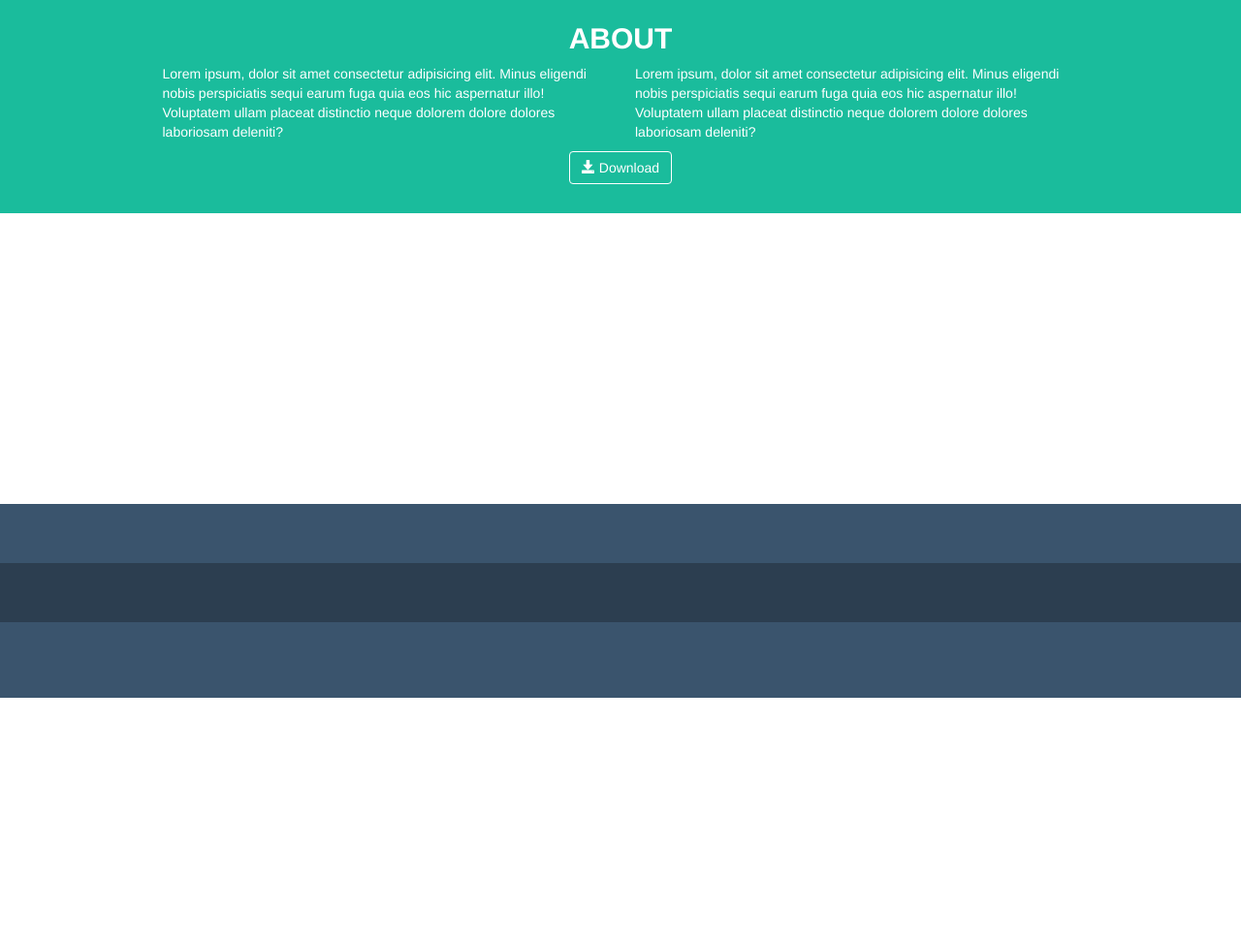
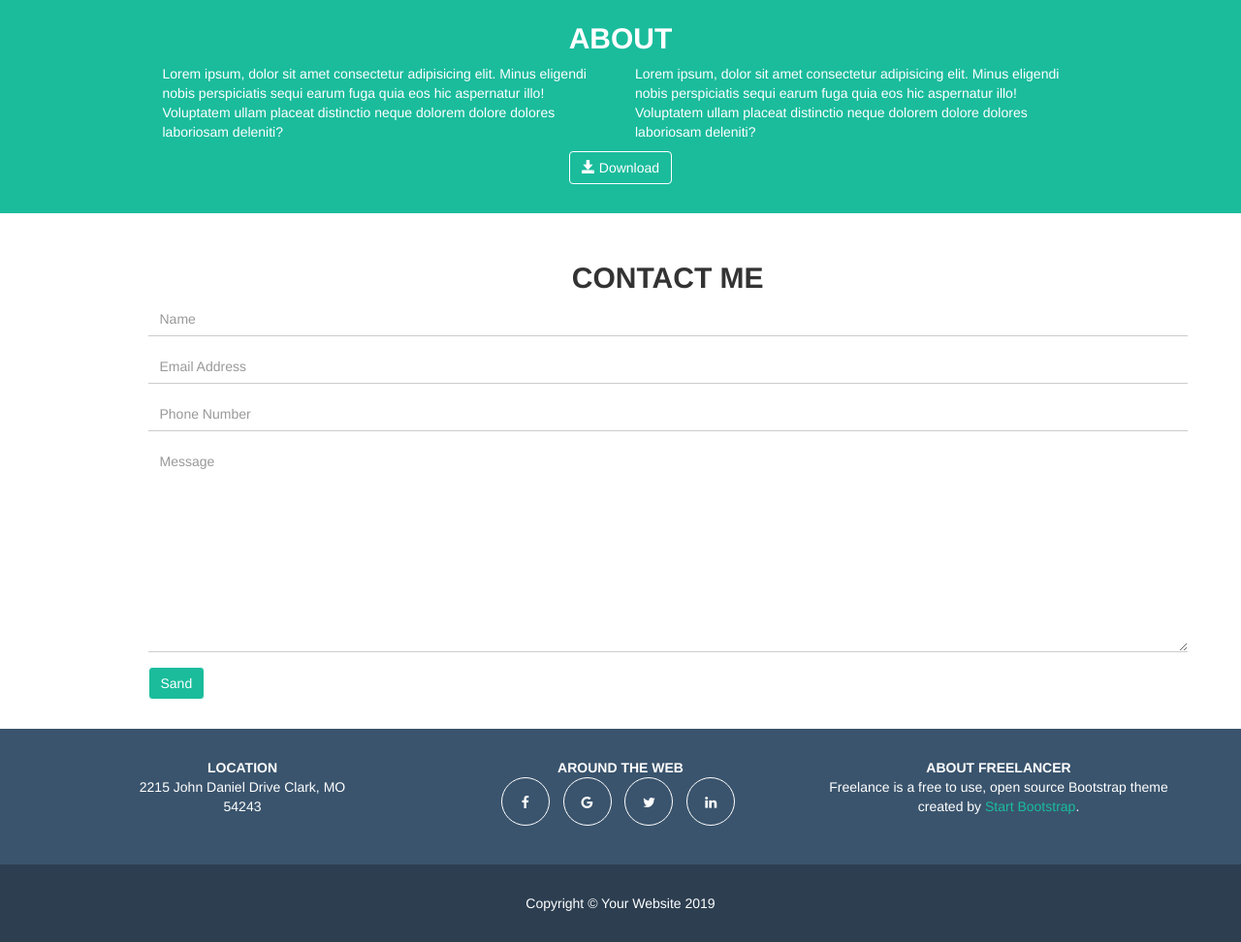
Before and after one commit to Polidora90/html-css-bootstrap-freelancer, a plain HTML site: page index.html in a window 1280 px wide. Shown: the part 1208-2180 px from the top of the page at 97% size. Before the commit the page ends 1928 px from the top, so only its background shows below. Drawn offline with nearby package versions, Linux system fonts and the light colour scheme.

Commit message:
struttura il progetto

```diff
--- a/index.html
+++ b/index.html
@@ -6,6 +6,7 @@
     <meta name="viewport" content="width=device-width, initial-scale=1.0">
     <link rel="stylesheet" href="https://maxcdn.bootstrapcdn.com/bootstrap/3.3.7/css/bootstrap.min.css" integrity="sha384-BVYiiSIFeK1dGmJRAkycuHAHRg32OmUcww7on3RYdg4Va+PmSTsz/K68vbdEjh4u" crossorigin="anonymous">
     <link rel="stylesheet" href="style.css">
+    <link rel="stylesheet" href="https://cdnjs.cloudflare.com/ajax/libs/font-awesome/4.7.0/css/font-awesome.min.css">
     <title>Bootstrap Freelancer</title>
 </head>
 <body>
@@ -54,7 +55,7 @@
         </section>
 
         <!-- sezione 1, immagini.-->
-        <section class="h-300">
+        <section>
             <div class="container">
                 <!-- banner PORTFOLIO -->
                 <div class="row">
@@ -103,7 +104,7 @@
         <section class="bg-green text-white">
             <div class="container">
                 <div class="row">
-                    <div class="col-sm-6 col-sm-offset-3 text-center">
+                    <div class="col-sm-10 col-sm-offset-1 text-center">
                         <h2><strong>ABOUT</strong></h2>
                     </div>
                 </div>
@@ -123,31 +124,67 @@
             </div>
         </section>
 
-        <!-- sezione 3, "contact me"
-        potrebbe anche essere un'unica col -->
-        <section class="h-300">
+        <!-- sezione 3, "contact me" -->
+        <section>
             <div class="container">
                 <div class="row">
-                    <div class="col-xs-12"></div>
-                </div>
-                <div class="row">
-                    <div class="col-xs-12"></div>
-                </div>
-                <div class="row">
-                    <div class="col-xs-12"></div>
+                    <div class="col.col-sm-10 col-sm-offset-1">
+
+                        <div class="text-container text-center">
+                            <h2><strong>CONTACT ME</strong></h2>
+                        </div>
+
+                        <form>
+                            <div class="form-group">
+                              <input type="email" class="form-control my-input" placeholder="Name">
+                            </div>
+                            <div class="form-group">
+                                <input type="email" class="form-control my-input" placeholder="Email Address">
+                            </div>
+                            <div class="form-group">
+                                <input type="email" class="form-control my-input" placeholder="Phone Number">
+                            </div>
+                            <div class="form-group">
+                                <textarea type="email" class="form-control my-input" rows="10" placeholder="Message"></textarea>
+                            </div>
+                        </form>
+
+                        <a class="btn btn-green" href="#" role="button">Sand</a>
+
+                    </div>
                 </div>
             </div>
         </section>
     </main>
 
     <!-- 4 .col-sm-12 -->
-    <footer>
+    <footer class="text-white">
         <section class="bg-dark">
             <div class="container">
                 <div class="row">
-                    <div class="col-xs-12 col-sm-4"></div>
-                    <div class="col-xs-12 col-sm-4"></div>
-                    <div class="col-xs-12 col-sm-4"></div>
+                    <div class="col-sm-4">
+                        <address class="text-center">
+                            <strong>LOCATION</strong><br>
+                            2215 John Daniel Drive Clark, MO <br>
+                            54243
+                        </address>
+                    </div>
+
+                    <div class="col-sm-4 text-center">
+                        <strong>AROUND THE WEB</strong>
+                        <ul class="list-inline">
+                            <li><a href="#" class="fa fa-facebook"></a></li>
+                            <li><a href="#" class="fa fa-google"></a></li>
+                            <li><a href="#" class="fa fa-twitter"></a></li>
+                            <li><a href="#" class="fa fa-linkedin"></a></li>
+                        </ul>
+                    </div>
+
+                    <div class="col-sm-4 text-center">
+                        <strong>ABOUT FREELANCER</strong><br>
+                        <p>Freelance is a free to use, open source Bootstrap theme created by <a href="#" class="footer-link">Start Bootstrap</a>.</p>
+                    </div>
+
                 </div>
             </div>
         </section>
@@ -155,7 +192,9 @@
         <section class="bg-darker">
             <div class="container">
                 <div class="row">
-                    <div class="col-xs-12"></div>
+                    <div class="col-sm-10 col-sm-offset-1 text-center">
+                        <span>Copyright &copy; Your Website 2019</span>
+                    </div>
                 </div>
             </div>
         </section>
--- a/style.css
+++ b/style.css
@@ -23,7 +23,8 @@ footer {
     color: white;
 }
 
-.my-theme-navbar a {
+.my-theme-navbar a,
+footer .fa {
     color: white;
 }
 
@@ -62,3 +63,24 @@ section {
     background-color: teal;
     color: white;
 }
+
+.my-input {
+    border-radius: 0;
+    border-top: none;
+    border-left: none;
+    border-right: none;
+    box-shadow: none;
+}
+
+footer .fa {
+    height: 50px;
+    width: 50px;
+    border: 1px solid white;
+    border-radius: 50%;
+    text-align: center;
+    line-height: 50px;
+}
+
+.footer-link {
+    color: #1abc9c;
+}
```
